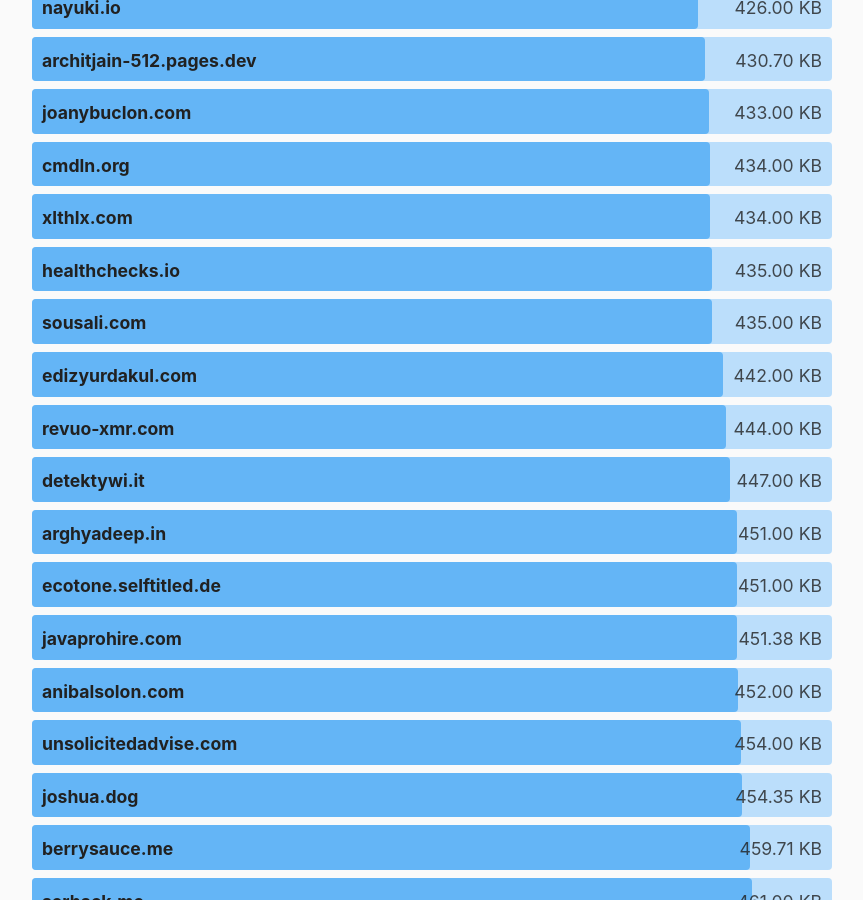
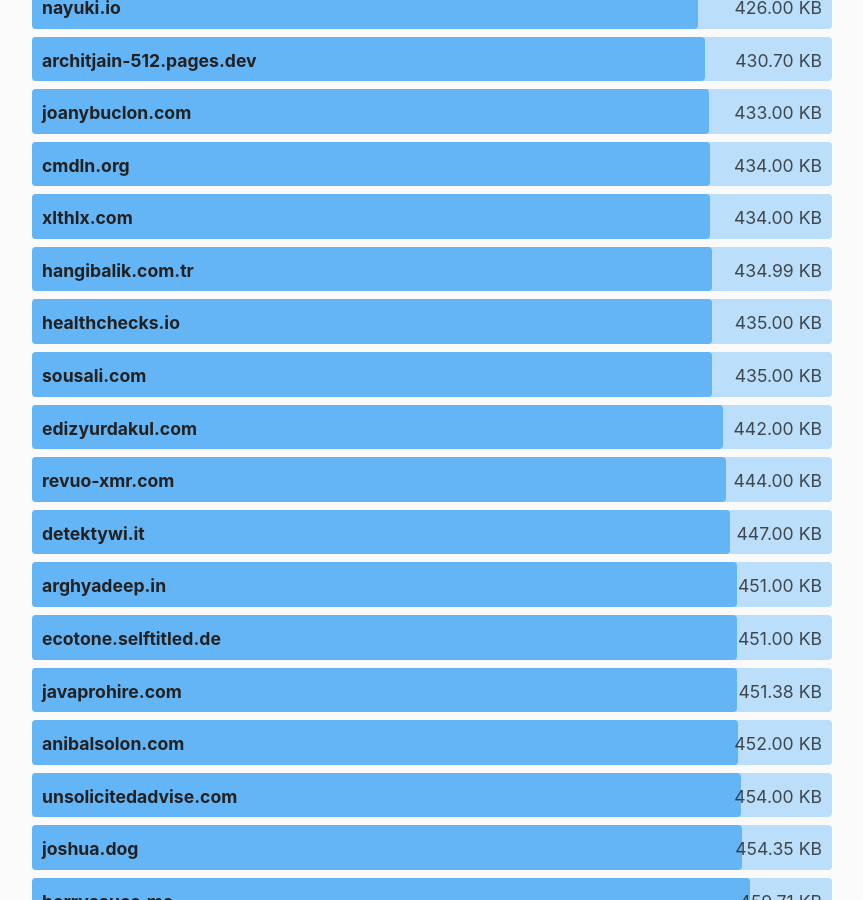
Before and after one commit to kevquirk/512kb.club, a Jekyll site: the page built from index.md, in a window 1280 px wide and 900 px high, scrolled down 44358 px. Shown: the whole window, without its empty margins (208-1071 px from the left). Built offline with Jekyll 4.4.1, drawn with Linux system fonts in a browser that asks for light colours.

Commit message:
Update sites.yml
https://radar.cloudflare.com/scan/e526eede-9f6d-4e48-af48-d345b9e42734/summary

```diff
--- a/_data/sites.yml
+++ b/_data/sites.yml
@@ -4277,3 +4277,8 @@
   url: https://zwieratko.sk/
   size: 28.07
   last_checked: 2024-02-11
+
+- domain: hangibalik.com.tr
+  url: https://hangibalik.com.tr/
+  size: 434.99
+  last_checked: 2024-08-31
```
